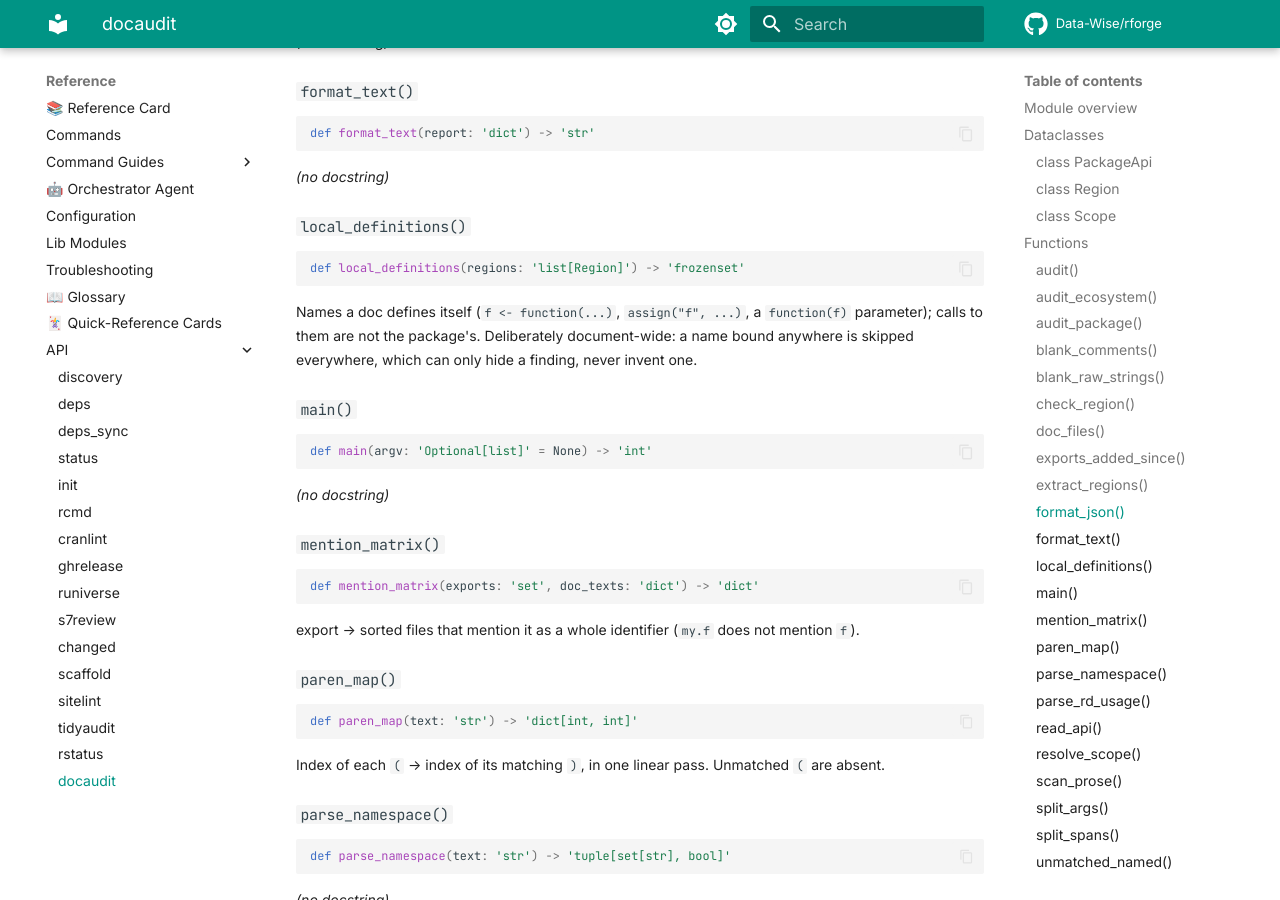
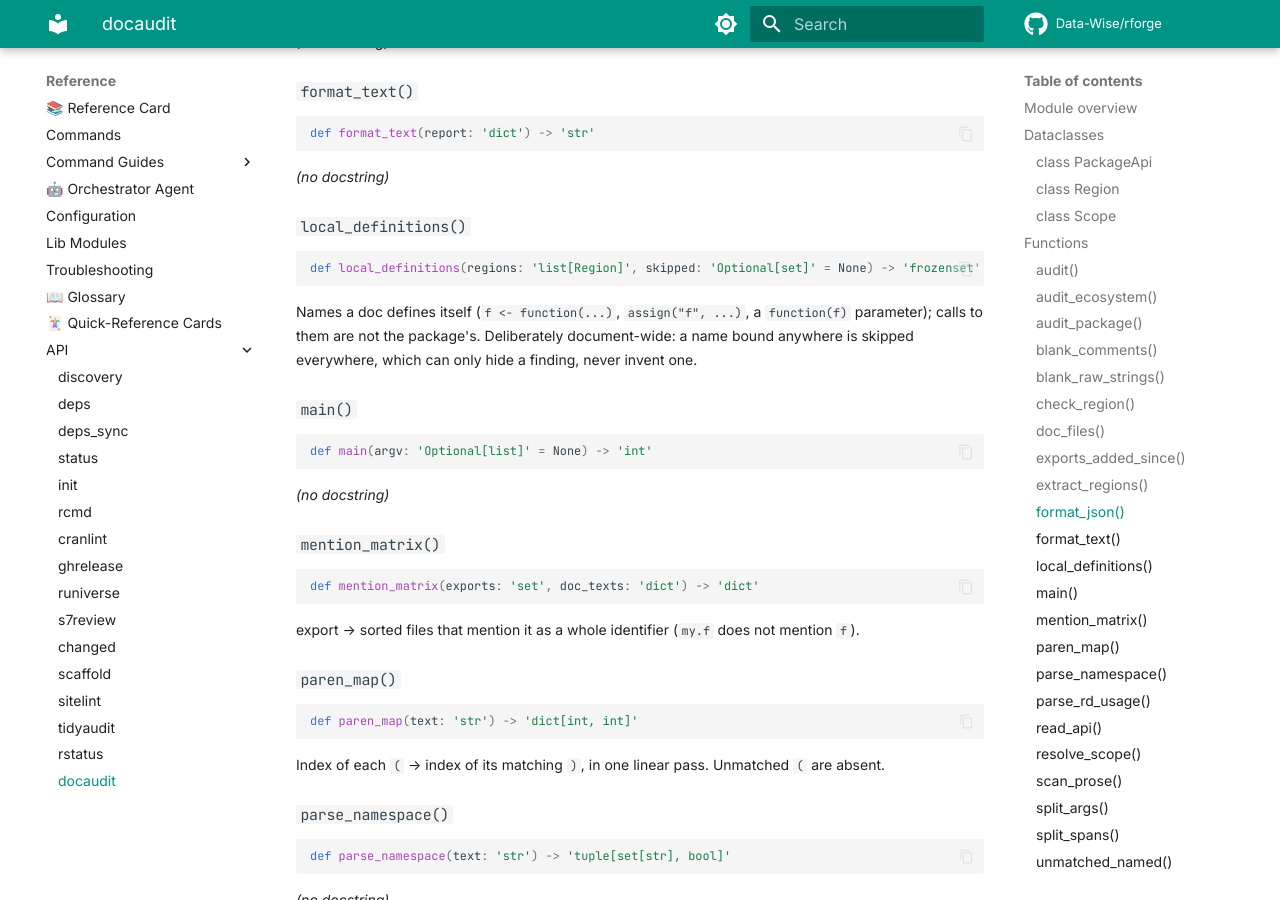
Before and after one commit to Data-Wise/rforge, an MkDocs documentation site: the page built from docs/reference/docaudit.md, in a window 1280 px wide and 900 px high, scrolled down 3843 px. Built offline with MkDocs 1.6.1 and Material for MkDocs 9.7.7, drawn with Linux system fonts in a browser that asks for light colours; comment, search, counter and statistics services are not loaded.

Commit message:
docs(reference): regenerate docaudit reference
Co-Authored-By: Claude Sonnet 5.5 <noreply@anthropic.com>

````diff
--- a/docs/reference/docaudit.md
+++ b/docs/reference/docaudit.md
@@ -174,7 +174,7 @@ _(no docstring)_
 ### `local_definitions()`
 
 ```python
-def local_definitions(regions: 'list[Region]') -> 'frozenset'
+def local_definitions(regions: 'list[Region]', skipped: 'Optional[set]' = None) -> 'frozenset'
 ```
 
 Names a doc defines itself (`f <- function(...)`, `assign("f", ...)`, a `function(f)` parameter); calls to
````
